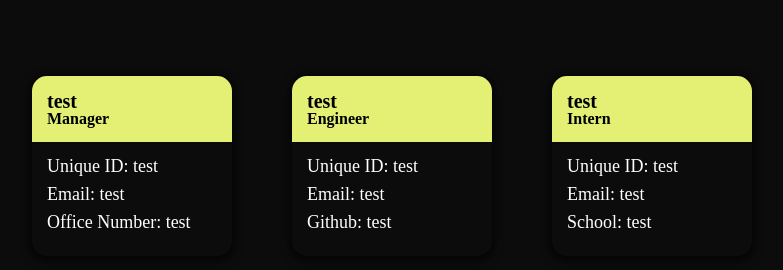
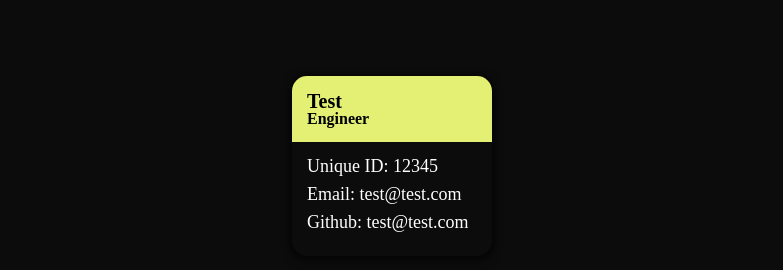
Before and after one commit to untitledeveloper/teamgen, a website: page output/employees.html in a window 1280 px wide. Shown: the part 56-326 px from the top of the page, without its empty margins (248-1031 px from the left). Drawn offline with Linux system fonts and the light colour scheme.

Commit message:
Updated README.md

```diff
--- a/output/employees.html
+++ b/output/employees.html
@@ -1,4 +1,3 @@
-
 
   <!DOCTYPE html>
   <html>
@@ -120,44 +119,14 @@
 
   <div class="card">
       <div class="card_header">
-          <h2>test</h2>
-          <p>Manager</p>
-      </div>
-
-      <div class="card_body">
-          <p class="card_content">Unique ID: test</p>
-          <p class="card_content">Email: test</p>
-          <p class="card_content">Office Number: test</p>
-      </div>
-  </div>
-
-
-
-  <div class="card">
-      <div class="card_header">
-          <h2>test</h2>
+          <h2>Test</h2>
           <p>Engineer</p>
       </div>
 
       <div class="card_body">
-          <p class="card_content">Unique ID: test</p>
-          <p class="card_content">Email: test</p>
-          <p class="card_content">Github: test</p>
-      </div>
-  </div>
-
-
-
-  <div class="card">
-      <div class="card_header">
-          <h2>test</h2>
-          <p>Intern</p>
-      </div>
-
-      <div class="card_body">
-          <p class="card_content">Unique ID: test</p>
-          <p class="card_content">Email: test</p>
-          <p class="card_content">School: test</p>
+          <p class="card_content">Unique ID: 12345</p>
+          <p class="card_content">Email: test@test.com</p>
+          <p class="card_content">Github: test@test.com</p>
       </div>
   </div>
 
--- a/package.json
+++ b/package.json
@@ -8,6 +8,9 @@
     "test": "test"
   },
   "dependencies": {
+    "axios": "^0.21.1",
+    "express": "^4.17.1",
+    "html-pdf": "^3.0.1",
     "inquirer": "^6.5.2"
   },
   "scripts": {
```
Also changed, not shown: README.md, 5 other files.
